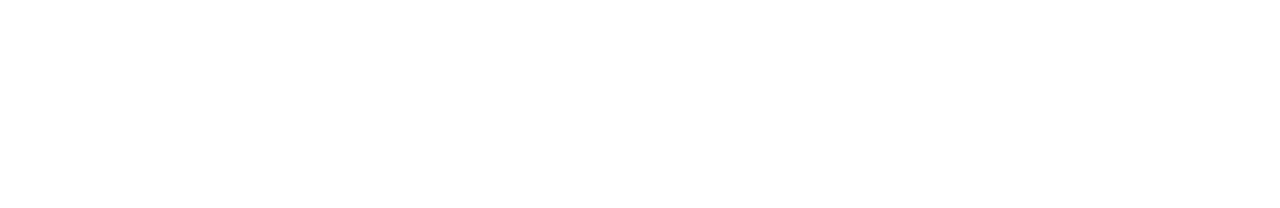
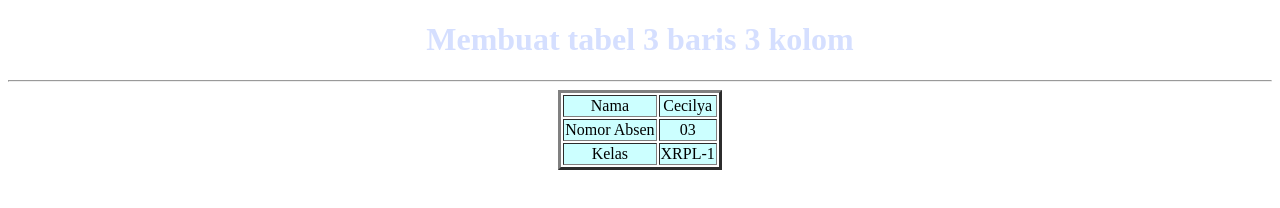
Before and after one commit to cecilyasmkcktc/branch_html, a plain HTML site: page index.html in a window 1280 px wide. Drawn offline with Linux system fonts and the light colour scheme.

Commit message:
Update index.html

```diff
--- a/index.html
+++ b/index.html
@@ -1,9 +1,38 @@
 <!DOCTYPE html>
 <html lang="in">
 <head>
-				<title>Judul halaman</title>
+  <title> home.html </title>
 </head>
 <body>
-
+    <h1 align="center" style="color:#d5dfff">
+    Membuat tabel 3 baris 3 kolom
+    </h1>
+    <hr>
+    <table border=3 align="center" align="justify">
+<tr bgcolor="ccffff">
+<td align="center">
+	Nama
+</td>
+<td align="center">
+	Cecilya
+</td>
+</tr>
+<tr bgcolor="ccffff">
+<td align="center">
+ 	Nomor Absen
+</td>
+<td align="center">
+	03
+</td>
+</tr>
+<tr bgcolor="ccffff">
+<td align="center">
+	Kelas
+</td>
+<td align="center">
+        XRPL-1
+</td>
+</tr>
+</table>
 </body>
 </html>
```
